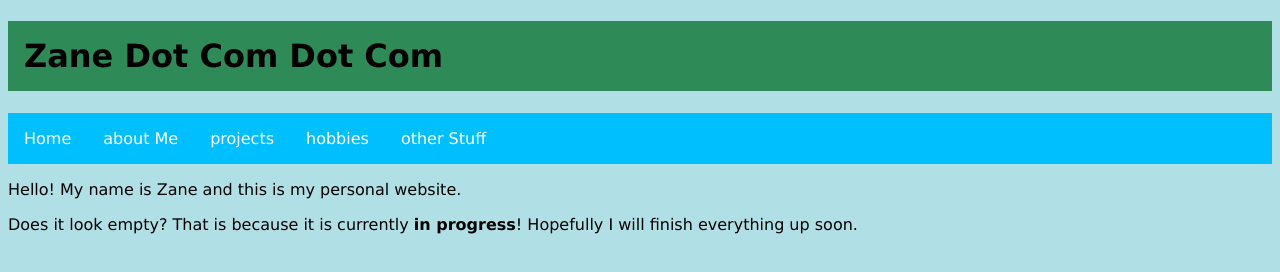
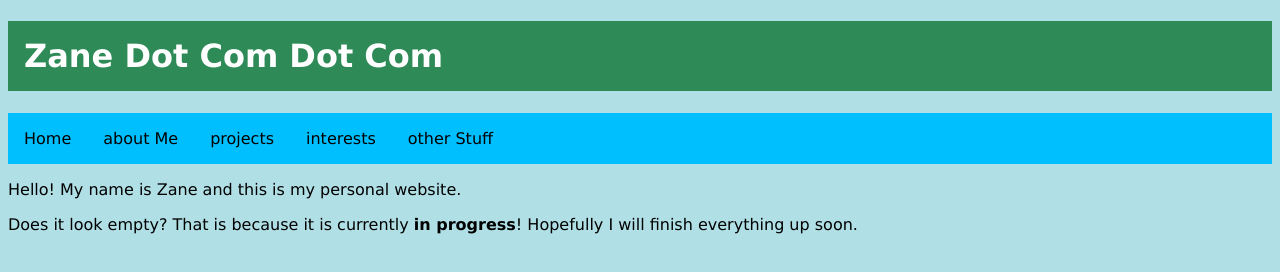
Before and after one commit to zfgo/zanedotcom, a plain HTML site: page index.html in a window 1280 px wide. Drawn offline with Linux system fonts and the light colour scheme.

Commit message:
minor changes

```diff
--- a/index.html
+++ b/index.html
@@ -23,7 +23,7 @@
         </li>
         <li> <a href="./projects.html">projects</a>
         </li>
-        <li> <a href="./hobbies.html">hobbies</a>
+        <li> <a href="./interests.html">interests</a>
         </li>
         <li> <a href="./other_stuff.html">other Stuff</a>
         </li>
--- a/style.css
+++ b/style.css
@@ -14,6 +14,7 @@ body
     display: flex;
     flex-flow: row;
     background: SeaGreen;
+    color: white;
     padding: 0.5em;
 }
 
@@ -63,7 +64,7 @@ navbar > li
     text-decoration: none;
     display: block;
     padding: 1em;
-    color: white;
+    color: black;
 }
 
 .navigation a:hover {
```
